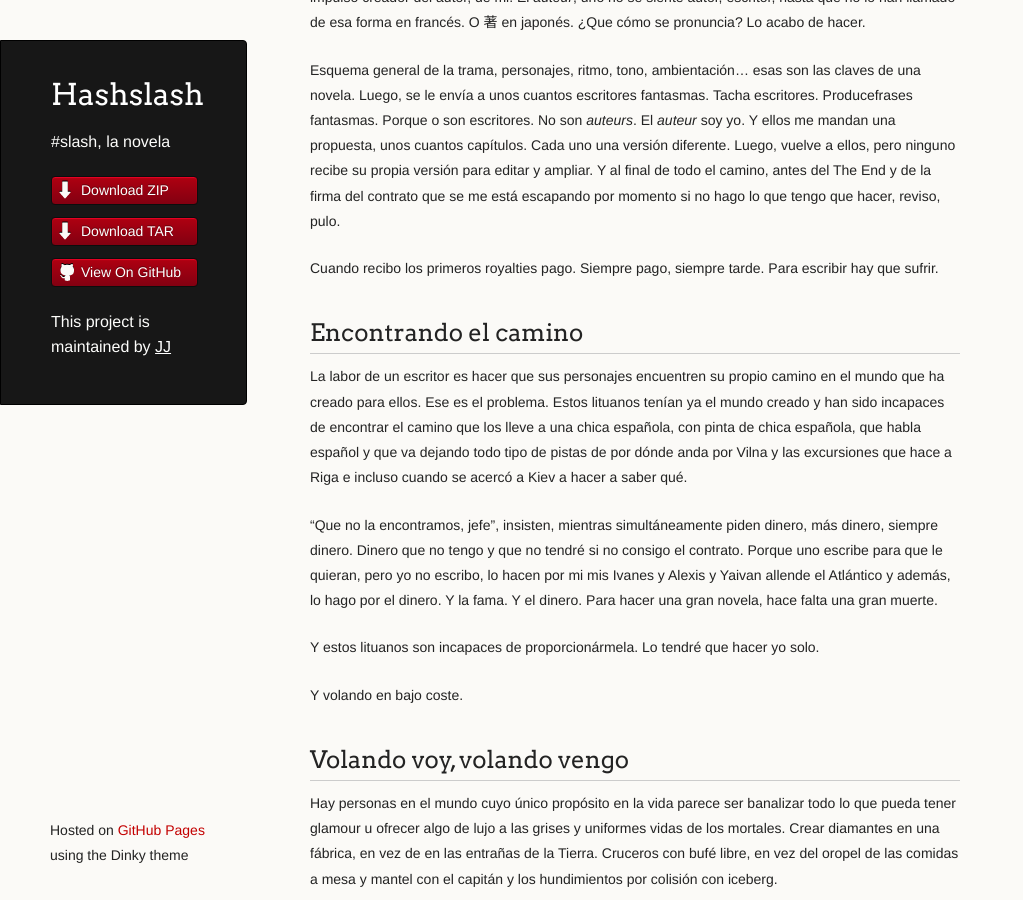
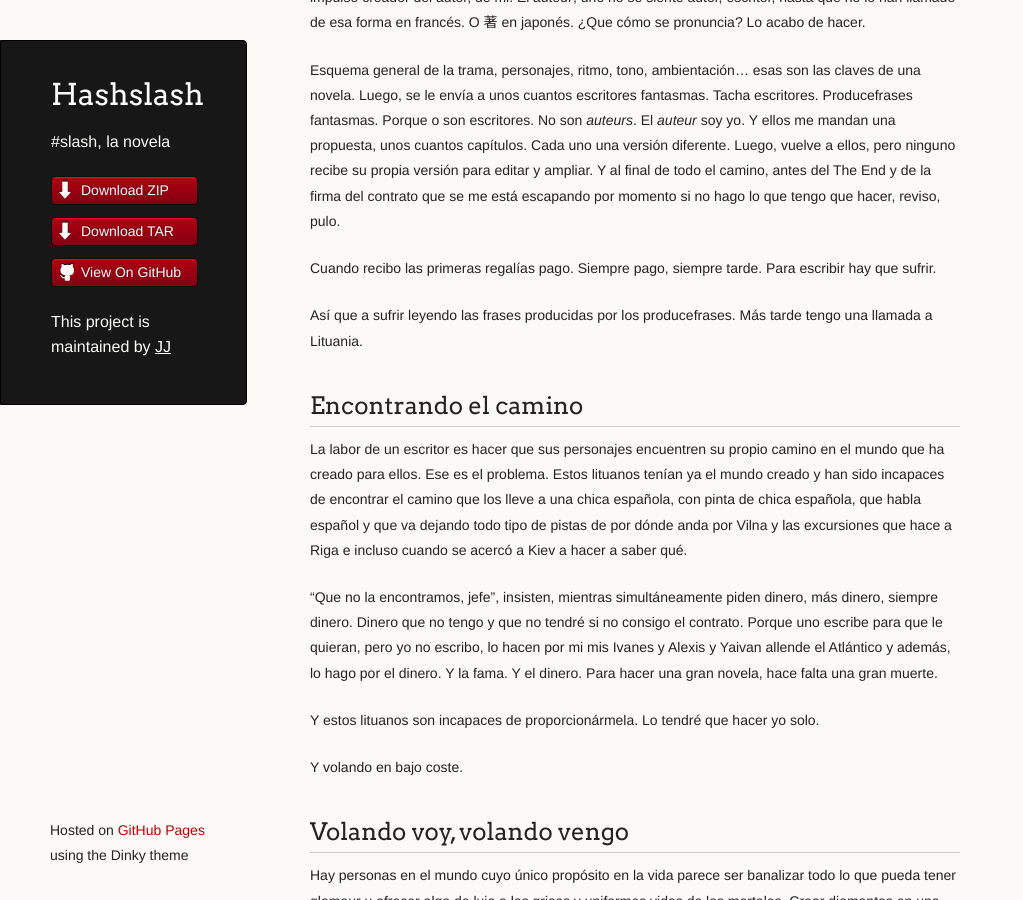
Before and after one commit to JJ/HashSlash, a Jekyll site: the page built from texto/HashSlash.md, in a window 1280 px wide and 900 px high, scrolled down 46281 px. Shown: the whole window, without its empty margins (0-1023 px from the left). Built offline with Jekyll 4.4.1, drawn with Linux system fonts in a browser that asks for light colours.

Commit message:
Sync texto/HashSlash.md from master to gh-pages

```diff
--- a/texto/HashSlash.md
+++ b/texto/HashSlash.md
@@ -2331,8 +2331,11 @@ versión para editar y ampliar. Y al final de todo el camino, antes del
 The End y de la firma del contrato que se me está escapando por
 momento si no hago lo que tengo que hacer, reviso, pulo.
 
-Cuando recibo los primeros royalties pago. Siempre pago, siempre
+Cuando recibo las primeras regalías pago. Siempre pago, siempre
 tarde. Para escribir hay que sufrir.
+
+Así que a sufrir leyendo las frases producidas por los
+producefrases. Más tarde tengo una llamada a Lituania.
 
 ## Encontrando el camino
 
```
